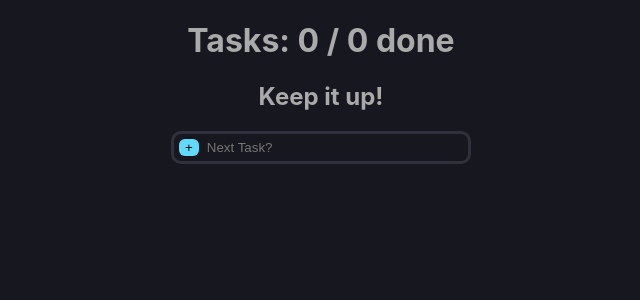
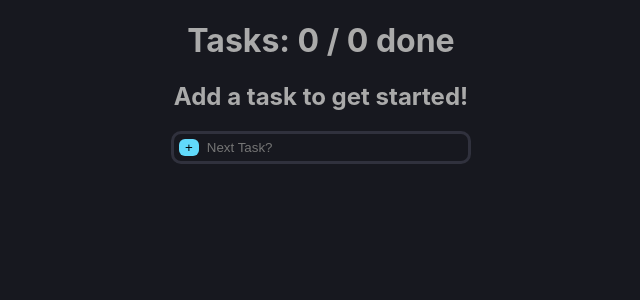
Before and after one commit to axu732/todo-app, a React (Create React App) app: page / in a window 1280 px wide. Shown: the top 300 px of the page, without its empty margins (319-959 px from the left). Built offline with nearby package versions, Linux system fonts and the light colour scheme.

Commit message:
Added a message if there are no tasks

```diff
--- a/src/App.js
+++ b/src/App.js
@@ -53,6 +53,10 @@ function App() {
       return "Try to do one today!";
     }
 
+    if (tasks.length === 0) {
+      return "Add a task to get started!";
+    }
+
     return "Keep it up!";
   }
 
@@ -71,7 +75,7 @@ function App() {
       const newTasks = [...prev];
       newTasks[taskIndex].name = newName;
       return newTasks;
-    })
+    });
   }
 
   // Defines the onAdd function for the TaskForm component and then loops through the tasks array to display them.
@@ -86,7 +90,7 @@ function App() {
       {tasks.map((task, taskIndex) => (
         <Task
           {...task}
-          onRename={newName => renameTask(taskIndex, newName)}
+          onRename={(newName) => renameTask(taskIndex, newName)}
           onDelete={() => removeTask(taskIndex)}
           onToggle={(done) => updateTaskDone(taskIndex, done)}
         />
```
